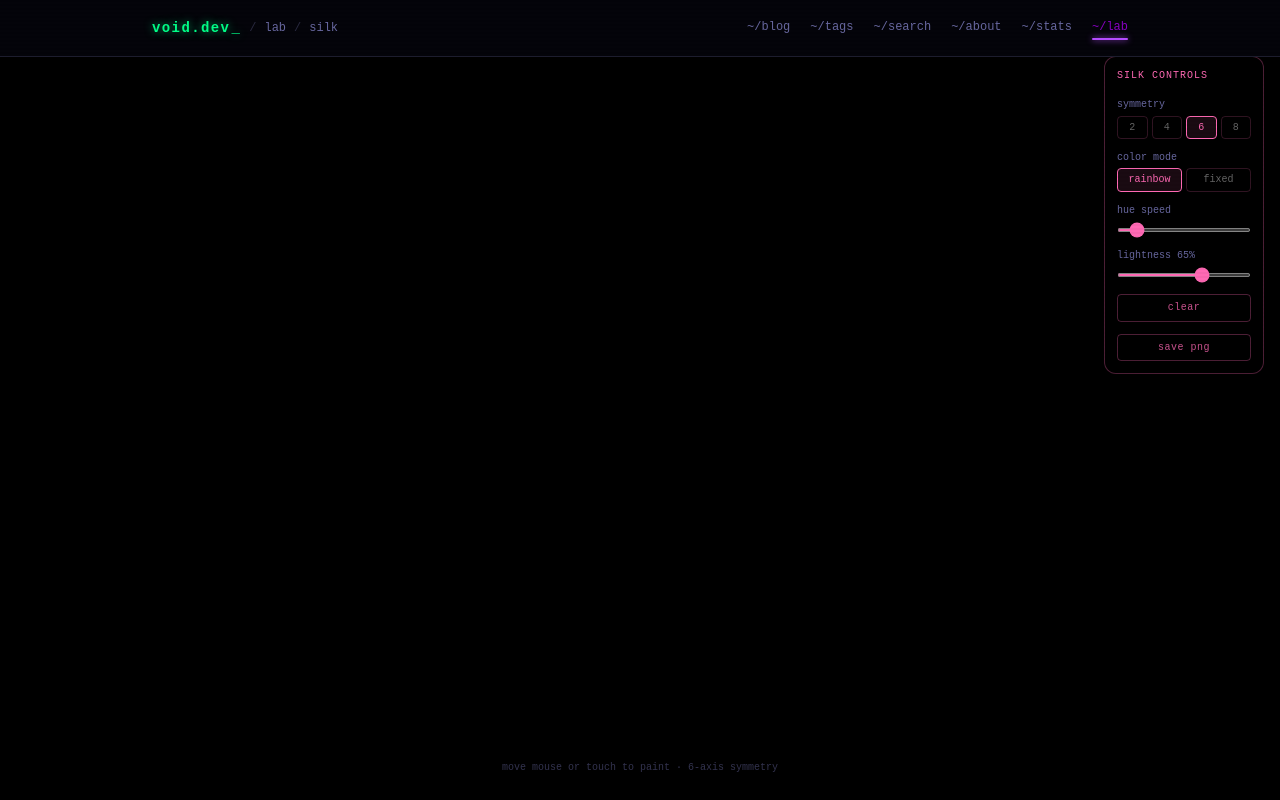
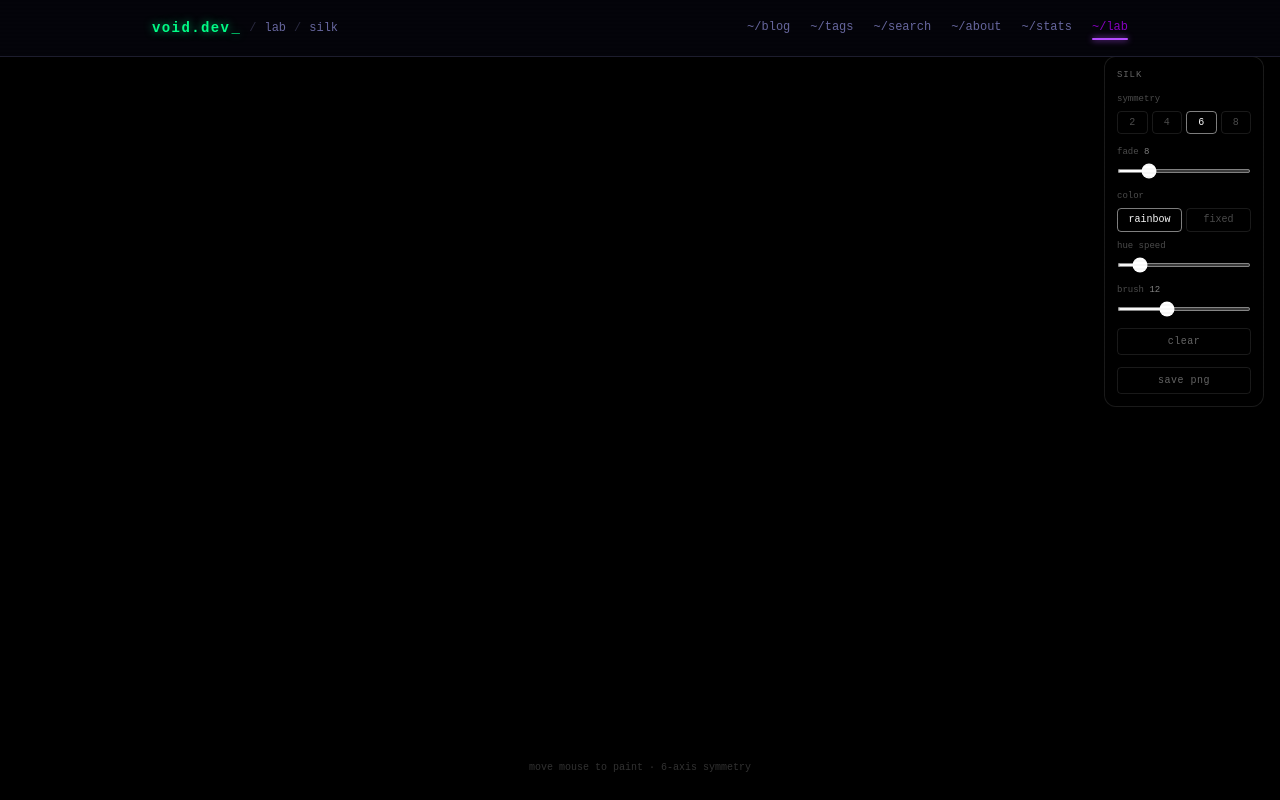
Before and after one commit to Quantum404Void/void-blog, a Nuxt app: page /lab/games/silk in a window 1280 px wide. Built offline with nearby package versions, Linux system fonts and the light colour scheme.

Commit message:
fix: chip8 @apply->css, silk rewrite weavesilk-style tapered+fade+mirror

```diff
--- a/pages/lab/games/silk.vue
+++ b/pages/lab/games/silk.vue
@@ -1,107 +1,87 @@
 <template>
-  <div class="min-h-screen bg-[var(--color-void)] relative overflow-hidden">
+  <div class="min-h-screen bg-black relative overflow-hidden">
     <AppNav :crumbs="[{ label: 'lab', href: '/lab' }, { label: 'silk' }]" />
 
-    <canvas ref="canvasRef" class="absolute inset-0 w-full h-full" style="touch-action: none;" />
+    <!-- 底层：永久画布 -->
+    <canvas ref="baseCanvas" class="absolute inset-0 w-full h-full" style="touch-action:none;" />
+    <!-- 顶层：fade 层，每帧半透明黑色覆盖 -->
+    <canvas ref="fadeCanvas" class="absolute inset-0 w-full h-full pointer-events-none" />
 
     <!-- Control Panel -->
-    <div class="absolute top-14 right-4 z-10 flex flex-col gap-2 font-mono text-xs">
-      <div class="bg-black/70 border border-[#ff69b4]/30 rounded-xl p-3 backdrop-blur-sm flex flex-col gap-3 min-w-[160px]">
-        <p class="text-[#ff69b4] text-[10px] tracking-widest uppercase mb-1">silk controls</p>
+    <div class="absolute top-14 right-4 z-10 font-mono text-xs select-none">
+      <div class="bg-black/80 border border-white/10 rounded-xl p-3 backdrop-blur-sm flex flex-col gap-3" style="min-width:160px">
+        <p class="text-white/40 text-[9px] tracking-widest uppercase">silk</p>
 
         <!-- Symmetry -->
         <div>
-          <label class="text-[var(--color-text-muted)] text-[10px] block mb-1">symmetry</label>
+          <label class="text-white/30 text-[9px] block mb-1.5">symmetry</label>
           <div class="flex gap-1">
-            <button
-              v-for="n in [2, 4, 6, 8]"
-              :key="n"
-              @click="symmetry = n"
-              class="flex-1 py-1 rounded border text-[10px] transition-colors"
-              :style="symmetry === n
-                ? 'border-color:#ff69b4;color:#ff69b4;background:#ff69b41a'
-                : 'border-color:#ff69b430;color:#666;background:transparent'"
-            >{{ n }}</button>
+            <button v-for="n in [2,4,6,8]" :key="n" @click="symmetry=n"
+              class="flex-1 py-1 rounded text-[10px] border transition-all"
+              :style="symmetry===n ? 'border-color:rgba(255,255,255,0.5);color:#fff' : 'border-color:rgba(255,255,255,0.1);color:rgba(255,255,255,0.3)'"
+            >{{n}}</button>
           </div>
+        </div>
+
+        <!-- Fade -->
+        <div>
+          <label class="text-white/30 text-[9px] block mb-1">fade <span class="text-white/50">{{fadeAmount}}</span></label>
+          <input v-model.number="fadeAmount" type="range" min="0" max="40" step="1" class="w-full h-1 accent-white" />
         </div>
 
         <!-- Color Mode -->
         <div>
-          <label class="text-[var(--color-text-muted)] text-[10px] block mb-1">color mode</label>
-          <div class="flex gap-1">
-            <button
-              @click="colorMode = 'rainbow'"
-              class="flex-1 py-1 rounded border text-[10px] transition-colors"
-              :style="colorMode === 'rainbow'
-                ? 'border-color:#ff69b4;color:#ff69b4;background:#ff69b41a'
-                : 'border-color:#ff69b430;color:#666;background:transparent'"
+          <label class="text-white/30 text-[9px] block mb-1.5">color</label>
+          <div class="flex gap-1 mb-2">
+            <button @click="colorMode='rainbow'"
+              class="flex-1 py-1 rounded text-[10px] border transition-all"
+              :style="colorMode==='rainbow' ? 'border-color:rgba(255,255,255,0.5);color:#fff' : 'border-color:rgba(255,255,255,0.1);color:rgba(255,255,255,0.3)'"
             >rainbow</button>
-            <button
-              @click="colorMode = 'fixed'"
-              class="flex-1 py-1 rounded border text-[10px] transition-colors"
-              :style="colorMode === 'fixed'
-                ? 'border-color:#ff69b4;color:#ff69b4;background:#ff69b41a'
-                : 'border-color:#ff69b430;color:#666;background:transparent'"
+            <button @click="colorMode='fixed'"
+              class="flex-1 py-1 rounded text-[10px] border transition-all"
+              :style="colorMode==='fixed' ? 'border-color:rgba(255,255,255,0.5);color:#fff' : 'border-color:rgba(255,255,255,0.1);color:rgba(255,255,255,0.3)'"
             >fixed</button>
+          </div>
+
+          <!-- Rainbow: hue speed -->
+          <div v-if="colorMode==='rainbow'">
+            <label class="text-white/30 text-[9px] block mb-1">hue speed</label>
+            <input v-model.number="hueSpeed" type="range" min="0" max="4" step="0.1" class="w-full h-1 accent-white" />
+          </div>
+
+          <!-- Fixed: presets + picker -->
+          <div v-else class="flex flex-col gap-1.5">
+            <div class="flex gap-1 flex-wrap">
+              <button v-for="c in presets" :key="c" @click="fixedHex=c"
+                class="w-5 h-5 rounded-full transition-all"
+                :style="`background:${c};outline:${fixedHex===c?'2px solid #fff':'2px solid transparent'};outline-offset:1px`"
+              />
+            </div>
+            <input v-model="fixedHex" type="color" class="w-full h-6 rounded cursor-pointer bg-transparent border-0" />
           </div>
         </div>
 
-        <!-- Hue Speed (rainbow only) -->
-        <div v-if="colorMode === 'rainbow'">
-          <label class="text-[var(--color-text-muted)] text-[10px] block mb-1">hue speed</label>
-          <input
-            v-model.number="hueSpeed"
-            type="range" min="0" max="3" step="0.1"
-            class="w-full accent-[#ff69b4] h-1"
-          />
+        <!-- Brush size -->
+        <div>
+          <label class="text-white/30 text-[9px] block mb-1">brush <span class="text-white/50">{{brushMax}}</span></label>
+          <input v-model.number="brushMax" type="range" min="2" max="30" step="1" class="w-full h-1 accent-white" />
         </div>
 
-        <!-- Lightness (rainbow only) -->
-        <div v-if="colorMode === 'rainbow'">
-          <label class="text-[var(--color-text-muted)] text-[10px] block mb-1">lightness {{ lightness }}%</label>
-          <input
-            v-model.number="lightness"
-            type="range" min="0" max="100" step="1"
-            class="w-full accent-[#ff69b4] h-1"
-          />
-        </div>
-
-        <!-- Fixed Color Presets -->
-        <div v-if="colorMode === 'fixed'">
-          <label class="text-[var(--color-text-muted)] text-[10px] block mb-1">color</label>
-          <div class="flex gap-1 flex-wrap mb-1">
-            <button
-              v-for="c in presetColors"
-              :key="c"
-              @click="fixedColor = c"
-              class="w-6 h-6 rounded-full border-2 transition-all"
-              :style="`background:${c};border-color:${fixedColor === c ? '#fff' : 'transparent'}`"
-            />
-          </div>
-          <input
-            v-model="fixedColor"
-            type="color"
-            class="w-full h-6 rounded cursor-pointer"
-          />
-        </div>
-
-        <!-- Clear -->
-        <button
-          @click="clearCanvas"
-          class="py-1.5 rounded border border-[#ff69b4]/30 text-[#ff69b4]/80 hover:bg-[#ff69b4]/10 transition-colors text-[10px] tracking-wider"
-        >clear</button>
-
-        <!-- Save -->
-        <button
-          @click="saveImage"
-          class="py-1.5 rounded border border-[#ff69b4]/30 text-[#ff69b4]/80 hover:bg-[#ff69b4]/10 transition-colors text-[10px] tracking-wider"
-        >save png</button>
+        <!-- Clear + Save -->
+        <button @click="clearAll"
+          class="py-1.5 rounded border border-white/10 text-white/40 hover:text-white/70 hover:border-white/30 transition-all text-[10px] tracking-wider">
+          clear
+        </button>
+        <button @click="saveImage"
+          class="py-1.5 rounded border border-white/10 text-white/40 hover:text-white/70 hover:border-white/30 transition-all text-[10px] tracking-wider">
+          save png
+        </button>
       </div>
     </div>
 
     <!-- Hint -->
-    <div class="absolute bottom-6 left-1/2 -translate-x-1/2 font-mono text-[10px] text-[var(--color-text-muted)] opacity-50 pointer-events-none">
-      move mouse or touch to paint · {{ symmetry }}-axis symmetry
+    <div class="absolute bottom-6 left-1/2 -translate-x-1/2 font-mono text-[10px] text-white/20 pointer-events-none whitespace-nowrap">
+      move mouse to paint · {{symmetry}}-axis symmetry
     </div>
   </div>
 </template>
@@ -110,54 +90,196 @@
 const { siteName } = useSiteConfig()
 useSeoMeta({ title: `Silk | ${siteName}` })
 
-const canvasRef = ref<HTMLCanvasElement | null>(null)
-const symmetry = ref(6)
-const hueSpeed = ref(0.3)
-const colorMode = ref<'rainbow' | 'fixed'>('rainbow')
-const fixedColor = ref('#00d4ff')
-const lightness = ref(65)
-const presetColors = ['#00d4ff', '#ff00aa', '#39ff14', '#b400ff', '#ffa500', '#ff4444']
+// ---- refs ----
+const baseCanvas = ref<HTMLCanvasElement | null>(null)
+const fadeCanvas  = ref<HTMLCanvasElement | null>(null)
 
-function hexToRgba(hex: string, alpha: number) {
-  const r = parseInt(hex.slice(1, 3), 16)
-  const g = parseInt(hex.slice(3, 5), 16)
-  const b = parseInt(hex.slice(5, 7), 16)
-  return `rgba(${r},${g},${b},${alpha})`
+// ---- settings ----
+const symmetry   = ref(6)
+const fadeAmount = ref(8)        // 每帧 fade 强度（0=不消散，40=快速消散）
+const hueSpeed   = ref(0.5)
+const brushMax   = ref(12)       // 最大笔刷半径
+const colorMode  = ref<'rainbow'|'fixed'>('rainbow')
+const fixedHex   = ref('#00d4ff')
+const presets    = ['#00d4ff','#ff00aa','#ff6b35','#39ff14','#b400ff','#ffffff']
+
+// ---- state ----
+let baseCtx: CanvasRenderingContext2D | null = null
+let fadeCtx:  CanvasRenderingContext2D | null = null
+let hue      = 0
+let rafId    = 0
+
+// 鼠标轨迹：最近N个点，用于 tapered 笔触
+const TRAIL  = 8
+let trail: { x:number; y:number }[] = []
+let mouseX   = -9999
+let mouseY   = -9999
+let prevX    = -9999
+let prevY    = -9999
+let moving   = false   // 鼠标是否在移动（用于判断是否绘制）
+
+// ---- 颜色 ----
+function hexToRgb(hex: string) {
+  return {
+    r: parseInt(hex.slice(1,3),16),
+    g: parseInt(hex.slice(3,5),16),
+    b: parseInt(hex.slice(5,7),16),
+  }
 }
 
-let ctx: CanvasRenderingContext2D | null = null
-let hue = 0
-let isDrawing = false
-let points: { x: number; y: number }[] = []
-let lastSpeed = 0
-let animFrameId: number | null = null
-
-function resize() {
-  const canvas = canvasRef.value
-  if (!canvas || !ctx) return
-  // Preserve content
-  const tmp = document.createElement('canvas')
-  tmp.width = canvas.width
-  tmp.height = canvas.height
-  tmp.getContext('2d')!.drawImage(canvas, 0, 0)
-  canvas.width = window.innerWidth
-  canvas.height = window.innerHeight
-  ctx.globalCompositeOperation = 'source-over'
-  ctx.fillStyle = '#000'
-  ctx.fillRect(0, 0, canvas.width, canvas.height)
-  ctx.drawImage(tmp, 0, 0)
+function getStrokeColor(alpha: number): string {
+  if (colorMode.value === 'fixed') {
+    const {r,g,b} = hexToRgb(fixedHex.value)
+    return `rgba(${r},${g},${b},${alpha})`
+  }
+  // rainbow：用当前 hue，饱和度100%，亮度70%（比纯hsla更亮）
+  return `hsla(${hue},100%,70%,${alpha})`
 }
 
-function clearCanvas() {
-  const canvas = canvasRef.value
-  if (!canvas || !ctx) return
+// ---- 核心绘制：tapered stroke ----
+// 模拟 weavesilk 的笔触：从起点到终点，线宽从细到粗再到细
+function drawTaperedLine(
+  ctx: CanvasRenderingContext2D,
+  x1: number, y1: number,
+  x2: number, y2: number,
+  speed: number
+) {
+  const dist = Math.hypot(x2-x1, y2-y1)
+  if (dist < 0.5) return
+
+  // 速度越快线越细，停止时最粗
+  const maxW = Math.max(1, brushMax.value - speed * 0.3)
+  const segments = Math.max(2, Math.ceil(dist / 2))
+
+  ctx.globalCompositeOperation = 'lighter'
+  ctx.lineCap = 'round'
+  ctx.lineJoin = 'round'
+
+  for (let i = 0; i < segments; i++) {
+    const t0 = i / segments
+    const t1 = (i+1) / segments
+    const tx0 = x1 + (x2-x1)*t0
+    const ty0 = y1 + (y2-y1)*t0
+    const tx1 = x1 + (x2-x1)*t1
+    const ty1 = y1 + (y2-y1)*t1
+
+    // tapered：两端细，中间粗（bell curve）
+    const taper = Math.sin(Math.PI * ((t0+t1)/2))
+    const w = Math.max(0.3, maxW * taper)
+
+    // 外层光晕（更大更透明）
+    ctx.lineWidth  = w * 3
+    ctx.strokeStyle = getStrokeColor(0.04)
+    ctx.beginPath(); ctx.moveTo(tx0,ty0); ctx.lineTo(tx1,ty1); ctx.stroke()
+
+    // 中层
+    ctx.lineWidth  = w * 1.5
+    ctx.strokeStyle = getStrokeColor(0.12)
+    ctx.beginPath(); ctx.moveTo(tx0,ty0); ctx.lineTo(tx1,ty1); ctx.stroke()
+
+    // 核心线
+    ctx.lineWidth  = Math.max(0.3, w * 0.5)
+    ctx.strokeStyle = getStrokeColor(0.5)
+    ctx.beginPath(); ctx.moveTo(tx0,ty0); ctx.lineTo(tx1,ty1); ctx.stroke()
+  }
+}
+
+// ---- 对称绘制 ----
+function drawSymmetric(mx: number, my: number, px: number, py: number) {
+  const ctx = baseCtx
+  if (!ctx || !baseCanvas.value) return
+  const canvas = baseCanvas.value
+  const cx = canvas.width / 2
+  const cy = canvas.height / 2
+  const n  = symmetry.value
+  const speed = Math.hypot(mx-px, my-py)
+
+  for (let i = 0; i < n; i++) {
+    const angle = (Math.PI * 2 / n) * i
+    ctx.save()
+    ctx.translate(cx, cy)
+    ctx.rotate(angle)
+
+    // 正向
+    drawTaperedLine(ctx, px-cx, py-cy, mx-cx, my-cy, speed)
+
+    // 镜像（weavesilk 在每个轴上同时画镜像）
+    ctx.scale(1, -1)
+    drawTaperedLine(ctx, px-cx, -(py-cy), mx-cx, -(my-cy), speed)
+
+    ctx.restore()
+  }
+}
+
+// ---- Fade（顶层每帧淡化）----
+function applyFade() {
+  const ctx = fadeCtx
+  const canvas = fadeCanvas.value
+  if (!ctx || !canvas) return
+  const alpha = fadeAmount.value / 255
+  if (alpha < 0.001) return
   ctx.globalCompositeOperation = 'source-over'
-  ctx.fillStyle = '#000'
+  ctx.fillStyle = `rgba(0,0,0,${alpha})`
   ctx.fillRect(0, 0, canvas.width, canvas.height)
 }
 
+// ---- 主循环 ----
+function loop() {
+  hue = (hue + hueSpeed.value) % 360
+
+  if (moving && prevX > -9000) {
+    drawSymmetric(mouseX, mouseY, prevX, prevY)
+  }
+
+  // fade 作用于 base canvas 上（直接在 baseCtx 叠一层半透明黑）
+  if (fadeAmount.value > 0 && baseCtx && baseCanvas.value) {
+    const c = baseCanvas.value
+    baseCtx.globalCompositeOperation = 'source-over'
+    baseCtx.fillStyle = `rgba(0,0,0,${fadeAmount.value/2000})`
+    baseCtx.fillRect(0, 0, c.width, c.height)
+  }
+
+  prevX = mouseX
+  prevY = mouseY
+  moving = false
+
+  rafId = requestAnimationFrame(loop)
+}
+
+// ---- 事件处理 ----
+function getPos(e: MouseEvent | Touch) {
+  const canvas = baseCanvas.value!
+  const rect = canvas.getBoundingClientRect()
+  return { x: e.clientX - rect.left, y: e.clientY - rect.top }
+}
+
+function onMouseMove(e: MouseEvent) {
+  const pos = getPos(e)
+  mouseX = pos.x; mouseY = pos.y; moving = true
+}
+function onTouchMove(e: TouchEvent) {
+  e.preventDefault()
+  const pos = getPos(e.touches[0])
+  mouseX = pos.x; mouseY = pos.y; moving = true
+}
+function onTouchStart(e: TouchEvent) {
+  e.preventDefault()
+  const pos = getPos(e.touches[0])
+  mouseX = pos.x; mouseY = pos.y; prevX = pos.x; prevY = pos.y; moving = false
+}
+
+// ---- 工具 ----
+function clearAll() {
+  if (!baseCtx || !baseCanvas.value) return
+  baseCtx.globalCompositeOperation = 'source-over'
+  baseCtx.fillStyle = '#000'
+  baseCtx.fillRect(0, 0, baseCanvas.value.width, baseCanvas.value.height)
+  trail = []
+  prevX = -9999; prevY = -9999
+}
+
 function saveImage() {
-  const canvas = canvasRef.value
+  const canvas = baseCanvas.value
   if (!canvas) return
   const a = document.createElement('a')
   a.href = canvas.toDataURL('image/png')
@@ -165,124 +287,56 @@ function saveImage() {
   a.click()
 }
 
-function drawSymmetric(x: number, y: number, px: number, py: number, ppx: number, ppy: number) {
-  if (!ctx || !canvasRef.value) return
-  const canvas = canvasRef.value
-  const cx = canvas.width / 2
-  const cy = canvas.height / 2
-  const count = symmetry.value
-  const speed = Math.hypot(x - px, y - py)
-  lastSpeed = speed
-  const lw = Math.max(1.5, 8 - speed * 0.25)
+function resizeCanvases() {
+  const base = baseCanvas.value
+  const fade = fadeCanvas.value
+  if (!base || !fade || !baseCtx) return
 
-  ctx.globalCompositeOperation = 'lighter'
-  ctx.strokeStyle = colorMode.value === 'fixed'
-    ? hexToRgba(fixedColor.value, 0.6)
-    : `hsla(${hue}, 100%, ${lightness.value}%, 0.6)`
-  ctx.lineWidth = lw
-  ctx.lineCap = 'round'
-  ctx.lineJoin = 'round'
+  // 保留内容
+  const tmp = document.createElement('canvas')
+  tmp.width = base.width; tmp.height = base.height
+  tmp.getContext('2d')!.drawImage(base, 0, 0)
 
-  for (let i = 0; i < count; i++) {
-    const angle = (Math.PI * 2 / count) * i
-    ctx.save()
-    ctx.translate(cx, cy)
-    ctx.rotate(angle)
-    ctx.beginPath()
-    ctx.moveTo(ppx - cx, ppy - cy)
-    ctx.quadraticCurveTo(px - cx, py - cy, x - cx, y - cy)
-    ctx.stroke()
-    ctx.restore()
-  }
+  const w = window.innerWidth, h = window.innerHeight
+  base.width = w; base.height = h
+  fade.width = w; fade.height = h
+
+  baseCtx.globalCompositeOperation = 'source-over'
+  baseCtx.fillStyle = '#000'
+  baseCtx.fillRect(0, 0, w, h)
+  baseCtx.drawImage(tmp, 0, 0)
 }
 
-function getPos(e: MouseEvent | Touch) {
-  const canvas = canvasRef.value!
-  const rect = canvas.getBoundingClientRect()
-  return { x: e.clientX - rect.left, y: e.clientY - rect.top }
-}
+// ---- 生命周期 ----
+onMounted(() => {
+  const base = baseCanvas.value!
+  const fade = fadeCanvas.value!
+  baseCtx = base.getContext('2d')!
+  fadeCtx  = fade.getContext('2d')!
 
-function onPointerDown(e: MouseEvent) {
-  isDrawing = true
-  const pos = getPos(e)
-  points = [pos, pos, pos]
-}
+  const w = window.innerWidth, h = window.innerHeight
+  base.width = w; base.height = h
+  fade.width = w; fade.height = h
 
-function onPointerMove(e: MouseEvent) {
-  if (!isDrawing) return
-  const pos = getPos(e)
-  points.push(pos)
-  if (points.length >= 3) {
-    const [pp, p, cur] = points.slice(-3)
-    drawSymmetric(cur.x, cur.y, p.x, p.y, pp.x, pp.y)
-  }
-}
+  baseCtx.fillStyle = '#000'
+  baseCtx.fillRect(0, 0, w, h)
 
-function onPointerUp() {
-  isDrawing = false
-  points = []
-}
+  base.addEventListener('mousemove',  onMouseMove)
+  base.addEventListener('touchstart', onTouchStart, { passive: false })
+  base.addEventListener('touchmove',  onTouchMove,  { passive: false })
+  window.addEventListener('resize', resizeCanvases)
 
-function onTouchStart(e: TouchEvent) {
-  e.preventDefault()
-  isDrawing = true
-  const pos = getPos(e.touches[0])
-  points = [pos, pos, pos]
-}
-
-function onTouchMove(e: TouchEvent) {
-  e.preventDefault()
-  if (!isDrawing) return
-  const pos = getPos(e.touches[0])
-  points.push(pos)
-  if (points.length >= 3) {
-    const [pp, p, cur] = points.slice(-3)
-    drawSymmetric(cur.x, cur.y, p.x, p.y, pp.x, pp.y)
-  }
-}
-
-function onTouchEnd() {
-  isDrawing = false
-  points = []
-}
-
-function tick() {
-  hue = (hue + hueSpeed.value) % 360
-  animFrameId = requestAnimationFrame(tick)
-}
-
-onMounted(() => {
-  const canvas = canvasRef.value!
-  ctx = canvas.getContext('2d')!
-  canvas.width = window.innerWidth
-  canvas.height = window.innerHeight
-  ctx.fillStyle = '#000'
-  ctx.fillRect(0, 0, canvas.width, canvas.height)
-
-  canvas.addEventListener('mousedown', onPointerDown)
-  canvas.addEventListener('mousemove', onPointerMove)
-  canvas.addEventListener('mouseup', onPointerUp)
-  canvas.addEventListener('mouseleave', onPointerUp)
-  canvas.addEventListener('touchstart', onTouchStart, { passive: false })
-  canvas.addEventListener('touchmove', onTouchMove, { passive: false })
-  canvas.addEventListener('touchend', onTouchEnd)
-
-  window.addEventListener('resize', resize)
-  tick()
+  rafId = requestAnimationFrame(loop)
 })
 
 onUnmounted(() => {
-  const canvas = canvasRef.value
-  if (canvas) {
-    canvas.removeEventListener('mousedown', onPointerDown)
-    canvas.removeEventListener('mousemove', onPointerMove)
-    canvas.removeEventListener('mouseup', onPointerUp)
-    canvas.removeEventListener('mouseleave', onPointerUp)
-    canvas.removeEventListener('touchstart', onTouchStart)
-    canvas.removeEventListener('touchmove', onTouchMove)
-    canvas.removeEventListener('touchend', onTouchEnd)
+  cancelAnimationFrame(rafId)
+  const base = baseCanvas.value
+  if (base) {
+    base.removeEventListener('mousemove',  onMouseMove)
+    base.removeEventListener('touchstart', onTouchStart)
+    base.removeEventListener('touchmove',  onTouchMove)
   }
-  window.removeEventListener('resize', resize)
-  if (animFrameId !== null) cancelAnimationFrame(animFrameId)
+  window.removeEventListener('resize', resizeCanvases)
 })
 </script>
```
Also changed, not shown: pages/lab/games/chip8.vue (+48 -7 lines).
